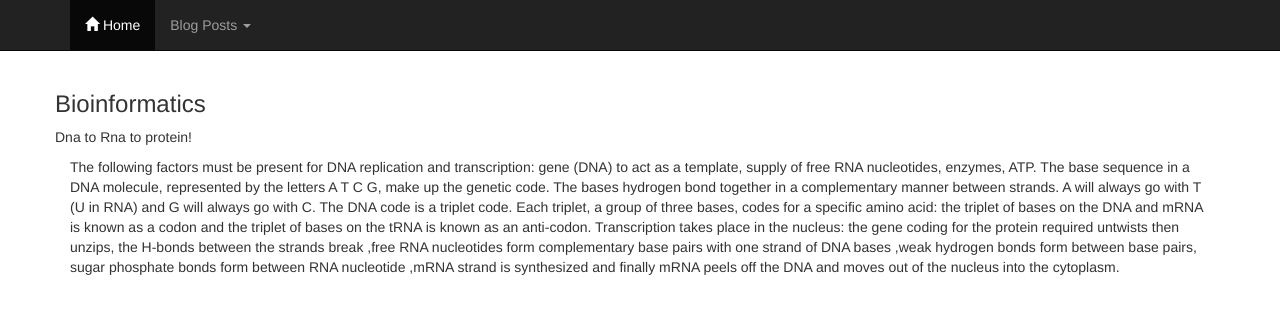
After one commit to MerinShibu/my-blog, a PHP site: template web/views/post/Bioinformatics.twig in a window 1280 px wide. The commit adds this page. Shown: the top 314 px of the page. Run offline with PHP 8.4, Linux system fonts and the light colour scheme; the template is opened without the code that fills it, so the values that code supplies are empty; some libraries are stand-ins or nearby versions.

Commit message:
Bioinformatics

```diff
--- a/web/views/index.twig
+++ b/web/views/index.twig
@@ -17,7 +17,8 @@
                          <li><a href="post/Su_and_sudo_commands">Su and sudo commands</a></li>
             </ul>
                           <li><a href="post/What_I_expect_from_this_course">What I expect from this course</a></li>
-
+            </ul>
+                          <li> <a href="post/Bioinformatics">Bioinformatics</a></li>
     </div>
   </div>
 
--- a/web/views/layout.html
+++ b/web/views/layout.html
@@ -17,11 +17,13 @@
               <li class="dropdown">
                 <a href="#" class="dropdown-toggle" data-toggle="dropdown" role="button" aria-expanded="false">Blog Posts <span class="caret"></span></a>
                   <ul class="dropdown-menu" role="menu">
-                    <li><a href="post/Software_Engineering">Software_Engineering</a></li>
+                    <li><a href="post/Software_Engineering">Software Engineering</a></li>
 
-                         <li> <a href="post/Su_and_sudo_commands">Su and sudo commands</a></li>
+                    <li><a href="post/Su_and_sudo_commands">Su and sudo commands</a></li>
 
-               <li> <a href="post/What_I_expect_from_this_course">What I expect from this course</a></li>
+                    <li><a href="post/What_I_expect_from_this_course">What I expect from this course</a></li>
+
+                    <li><a href="post/Bioinformatics">Bioinformatics</a></li>
 
 
     </div>
--- /dev/null
+++ b/web/views/post/Bioinformatics.twig
@@ -0,0 +1,31 @@
+
+{% extends "layout.html" %}
+
+{% block content %}
+<div class="container">
+    <div class="row">
+        <h3>Bioinformatics</h3>
+        <p>Dna to Rna to protein!</p>
+    </div>
+    The following factors must be present for DNA replication and transcription:
+
+    gene (DNA) to act as a template,
+    supply of free RNA nucleotides,
+   enzymes,
+    ATP.
+
+    The base sequence in a DNA molecule, represented by the letters A T C G, make up the genetic code.
+
+    The bases hydrogen bond together in a complementary manner between strands. A will always go with T (U in RNA) and G will always go with C.
+    The DNA code is a triplet code. Each triplet, a group of three bases, codes for a specific amino acid:
+
+    the triplet of bases on the DNA and mRNA is known as a codon and
+    the triplet of bases on the tRNA is known as an anti-codon.
+
+    Transcription takes place in the nucleus:
+
+    the gene coding for the protein required untwists then unzips, the H-bonds between the strands break ,free RNA nucleotides form complementary base pairs with one strand of DNA bases ,weak hydrogen bonds form between base pairs, sugar phosphate bonds form between RNA nucleotide ,mRNA strand is synthesized and finally mRNA peels off the DNA and moves out of the nucleus into the cytoplasm.
+
+    </div>
+</div>
+{% endblock %}
```
